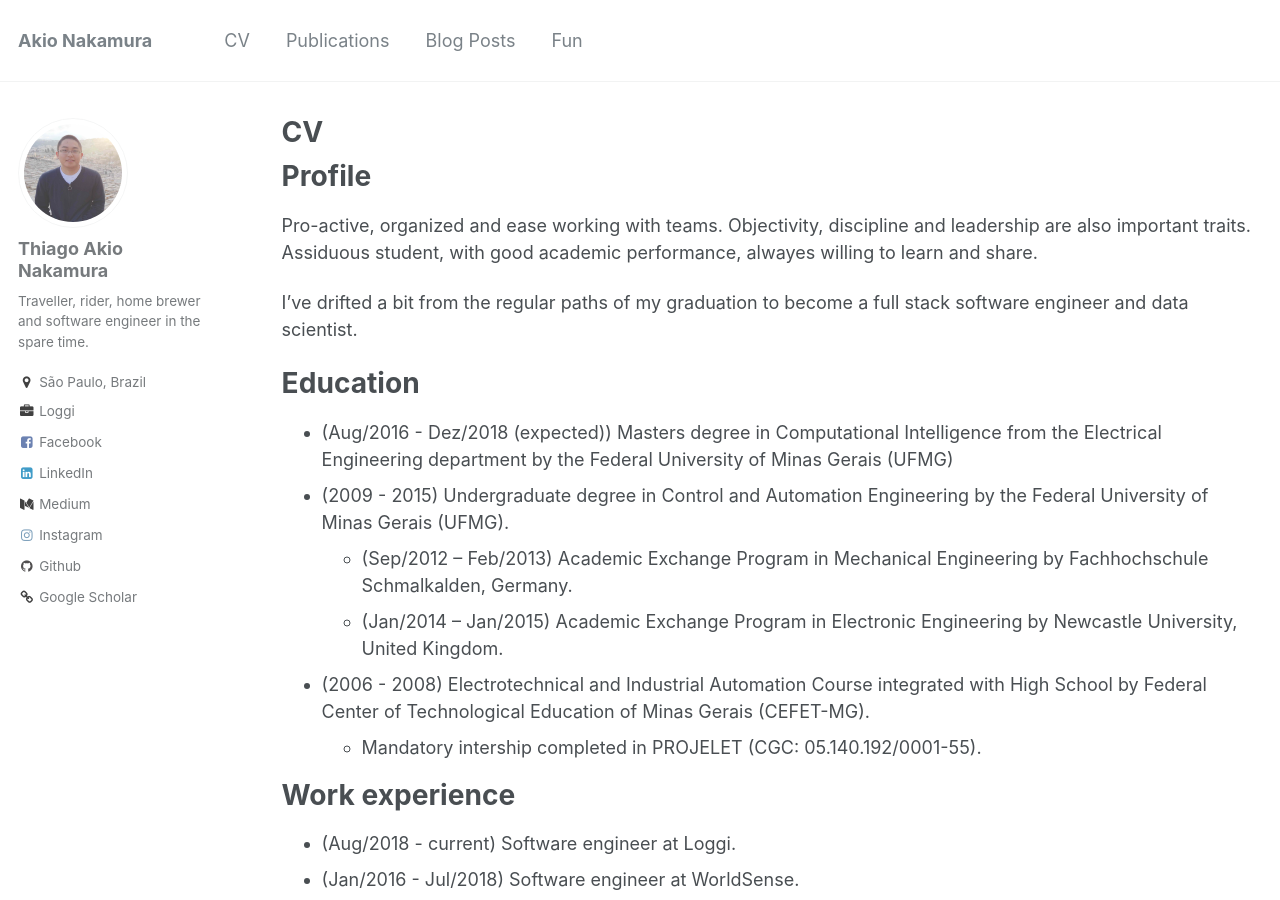
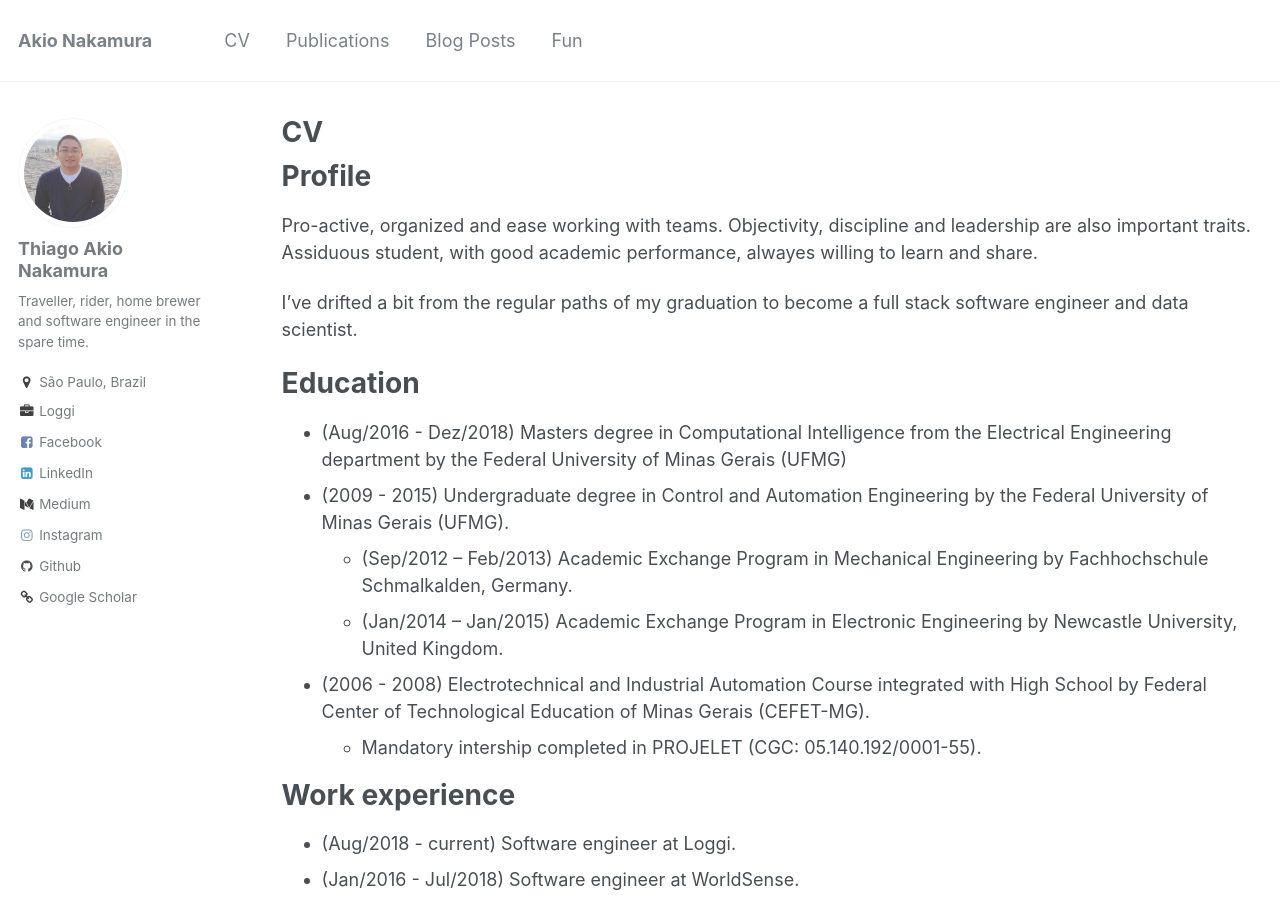
Before and after one commit to akionakamura/akionakamura.github.io, a Jekyll site: the page built from _pages/cv.md, in a window 1280 px wide and 900 px high. Built offline with Jekyll 4.4.1, drawn with Linux system fonts in a browser that asks for light colours.

Commit message:
Remove expected

```diff
--- a/_pages/cv.md
+++ b/_pages/cv.md
@@ -17,7 +17,7 @@ I've drifted a bit from the regular paths of my graduation to become a full stac
 
 Education
 ======
-* (Aug/2016 - Dez/2018 (expected)) Masters degree in Computational Intelligence from the Electrical Engineering department by the Federal University of Minas Gerais (UFMG)
+* (Aug/2016 - Dez/2018) Masters degree in Computational Intelligence from the Electrical Engineering department by the Federal University of Minas Gerais (UFMG)
 * (2009 - 2015) Undergraduate degree in Control and Automation Engineering by the Federal University of Minas Gerais (UFMG).
   - (Sep/2012 – Feb/2013) Academic Exchange Program in Mechanical Engineering by Fachhochschule Schmalkalden, Germany.
   - (Jan/2014 – Jan/2015) Academic Exchange Program in Electronic Engineering by Newcastle University, United Kingdom.
```
